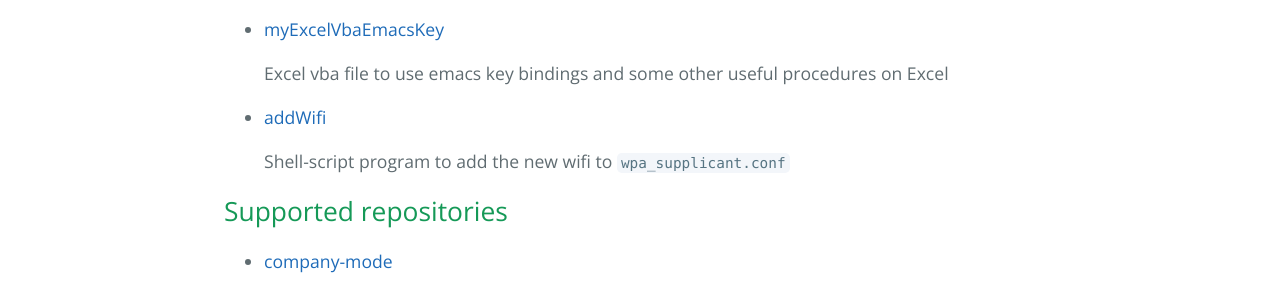
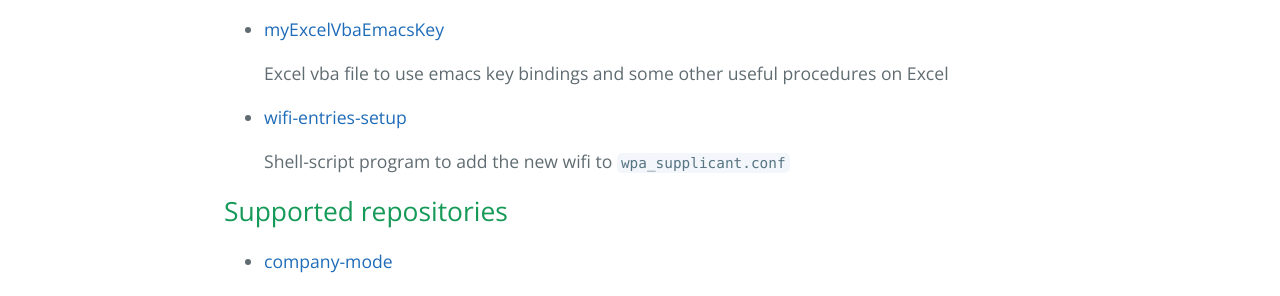
Before and after one commit to kkatsuyuki/kkatsuyuki.github.io, a Jekyll site: the page built from index.html, in a window 1280 px wide and 900 px high. Shown: the part 454-750 px from the top of the window. Built offline with Jekyll 4.4.1, drawn with Linux system fonts in a browser that asks for light colours; the list of posts is cut into pages by our own code.

Commit message:
reflect the name change of 'addWifi' to 'wifi-entries-setup'

```diff
--- a/index.html
+++ b/index.html
@@ -12,7 +12,7 @@
 Excel vba file to use emacs key bindings and some other useful procedures on Excel
 </p></li>
 <li><p>
-<a href="https://kkatsuyuki.github.io/addWifi/">addWifi</a>
+<a href="https://kkatsuyuki.github.io/wifi-entries-setup/">wifi-entries-setup</a>
 </p>
 
 <p>
--- a/org/index.org
+++ b/org/index.org
@@ -6,7 +6,7 @@
   - [[https://kkatsuyuki.github.io/myExcelVbaEmacsKey/][myExcelVbaEmacsKey]]
 
     Excel vba file to use emacs key bindings and some other useful procedures on Excel
-  - [[https://kkatsuyuki.github.io/addWifi/][addWifi]]
+  - [[https://kkatsuyuki.github.io/wifi-entries-setup/][wifi-entries-setup]]
 
     Shell-script program to add the new wifi to =wpa_supplicant.conf=
 
```
